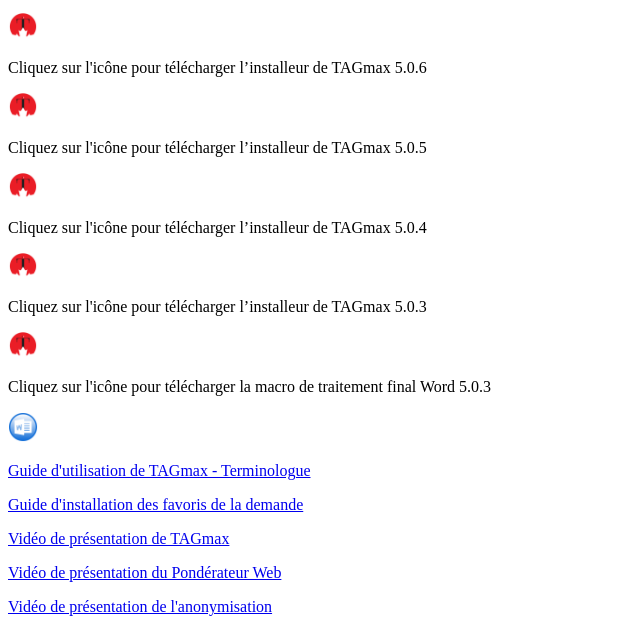
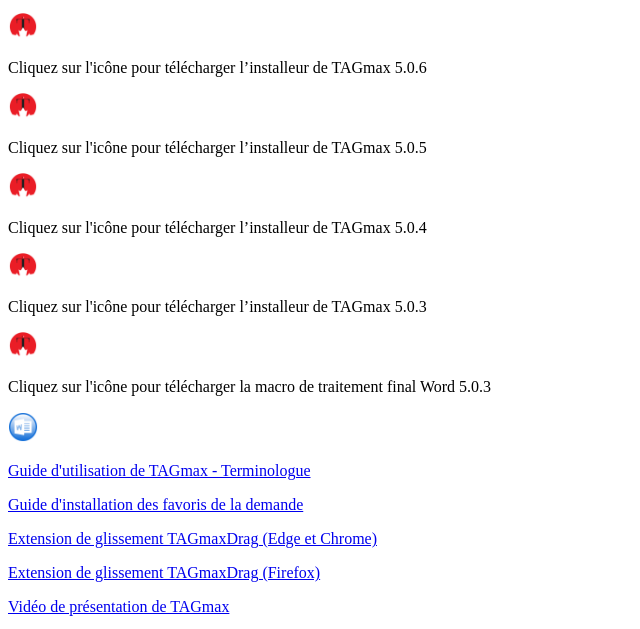
Before and after one commit to tagmax-ui/downloading_site, a plain HTML site: page index.html in a window 1280 px wide. Shown: the part 313-942 px from the top of the page, without its empty margins (0-640 px from the left). Drawn offline with Linux system fonts and the light colour scheme.

Commit message:
Extensions TAGmaxDrag2

```diff
--- a/index.html
+++ b/index.html
@@ -6,7 +6,6 @@
     <link rel="icon" type="image/x-icon" href="images/icon_tagmax.ico">
 </head>
 <body>
-
     <img src="images/logoragmax1.ico" alt="Logo de TAGmax" width="200" />
     <h1>Ressources TAGmax</h1>
         <p>Cliquez sur l'icône pour télécharger l’installeur de TAGmax 5.0.7</p>
@@ -35,6 +34,8 @@
       </a>
     <p><a href="downloads/TAGmax_Guide.pdf" download>Guide d'utilisation de TAGmax - Terminologue</a></p>
     <p><a href="downloads/Guide importation des favoris.pdf" download>Guide d'installation des favoris de la demande</a></p>
+    <p><a href="downloads/TAGmaxDrag2.zip" download>Extension de glissement TAGmaxDrag (Edge et Chrome)</a></p>
+    <p><a href="downloads/TAGmaxDrag2.xpi" download>Extension de glissement TAGmaxDrag (Firefox)</a></p>
     <p><a href="https://youtu.be/_8NpprJTHgE">Vidéo de présentation de TAGmax</a></p>
     <p><a href="https://youtu.be/VoAC4u4R_UQ">Vidéo de présentation du Pondérateur Web</a></p>
     <p><a href="https://youtu.be/LpSOkGFQ-tg">Vidéo de présentation de l'anonymisation</a></p>
```
Also changed, not shown: 3 other files.
